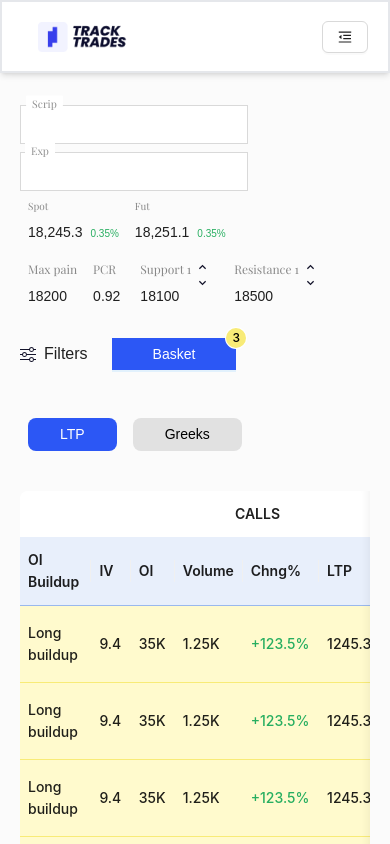
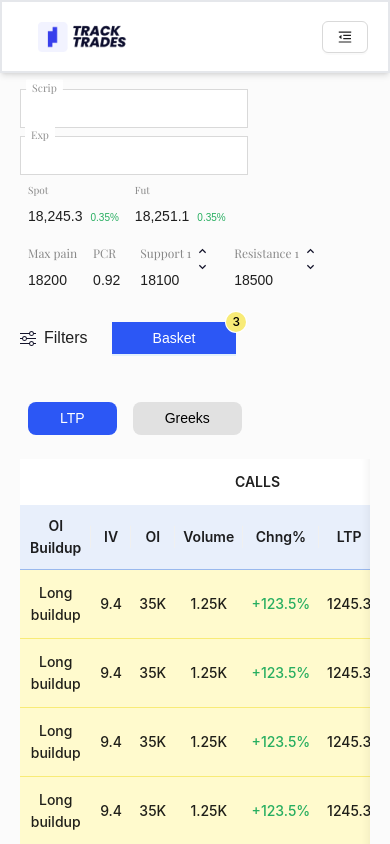
Before and after one commit to Jagrati1213/reacjs-infitout-assignment, a React (Create React App) app: page / in a window 390 px wide. Shown: the top 844 px of the page. Built offline with nearby package versions, Linux system fonts and the light colour scheme; a web font is replaced by a local one.

Commit message:
jg: make responsive

```diff
--- a/src/components/mainContainer/style.module.scss
+++ b/src/components/mainContainer/style.module.scss
@@ -1,5 +1,5 @@
 .mainContainer {
-  margin: 2rem 0;
+  margin: 1rem 0;
 
   // Target badge
   :global(.ant-badge-count) {
@@ -10,20 +10,28 @@
   :global(.ant-table-thead > tr:nth-child(1) > th) {
     background-color: #fff;
     border: none;
-    border-start-start-radius: 0px;
+    border-start-start-radius: 0px !important;
   }
   // Target 2nd row head
   :global(.ant-table-thead > tr:nth-child(2) > th) {
     background-color: #e8effb;
     border-bottom: 1px solid #99b8ed;
+    padding: 10px 8px !important;
+    text-align: center;
   }
   // remove right border
   :global(.ant-table-thead > tr:nth-child(2) > th::before) {
     width: 0;
   }
   // Target all td
-  :global(.ant-table-tbody > tr > td) {
+  :global(.ant-table.ant-table-middle .ant-table-tbody > tr > td) {
     font-weight: 500;
+    padding: 9px 8px;
+    text-align: center;
+
+    @media only screen and (max-width: 1440px) {
+      padding: 8px 8px;
+    }
   }
   // Target left 7 elements  & last 2 right row
   :global(.ant-table-tbody > tr > td:nth-child(-n + 7)),
```
